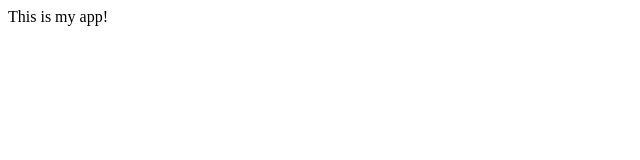
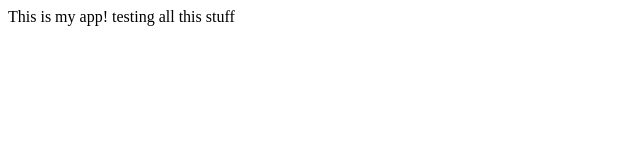
Before and after one commit to hatchna1/Testing, a plain HTML site: page index.html in a window 1280 px wide. Shown: the whole page, without its empty margins (0-640 px from the left). Drawn offline with Linux system fonts and the light colour scheme.

Commit message:
On branch mytest

```diff
--- a/index.html
+++ b/index.html
@@ -4,5 +4,6 @@
         </head>
     <body>
         This is my app!
+        testing all this stuff
     </body>
 </html>
```
Also changed, not shown: log.txt (added).
